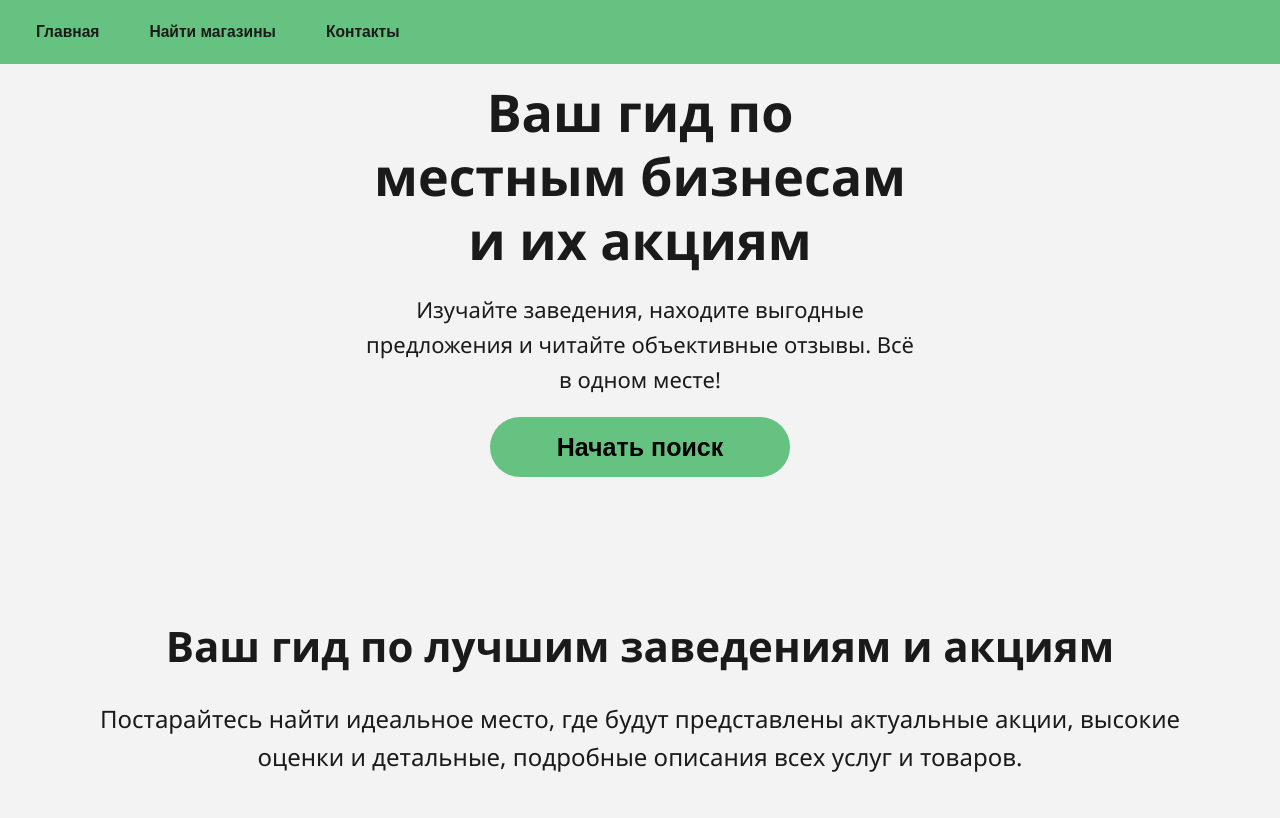
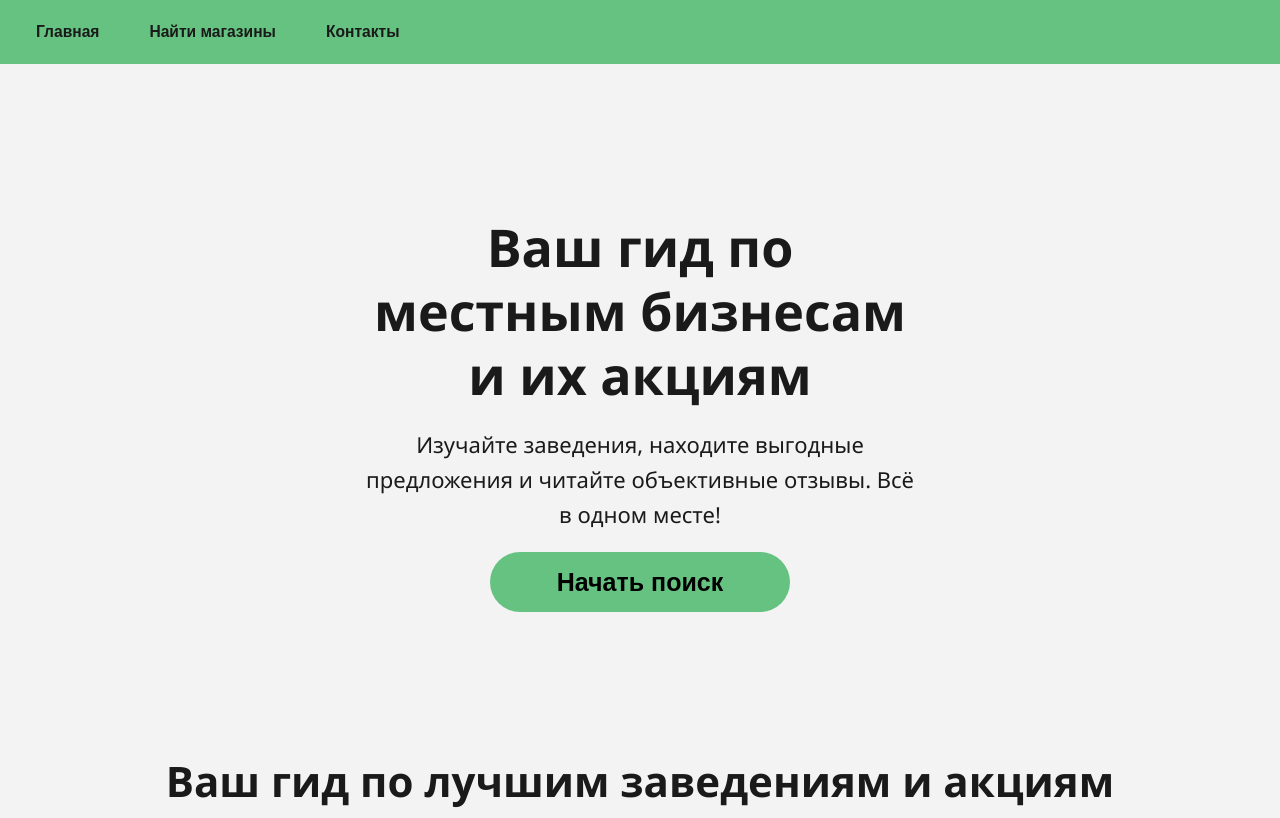
Before and after one commit to aladrak/site-sfy, a plain HTML site: page index.html in a window 1280 px wide. Shown: the top 818 px of the page. Drawn offline with Linux system fonts and the light colour scheme.

Commit message:
index padding fix

```diff
--- a/src/css/index.css
+++ b/src/css/index.css
@@ -3,6 +3,7 @@
 }
 
 .title {
+    padding-top: 135px;
     display: inline-grid;
     max-width: 560px;
     gap: 20px;
```
